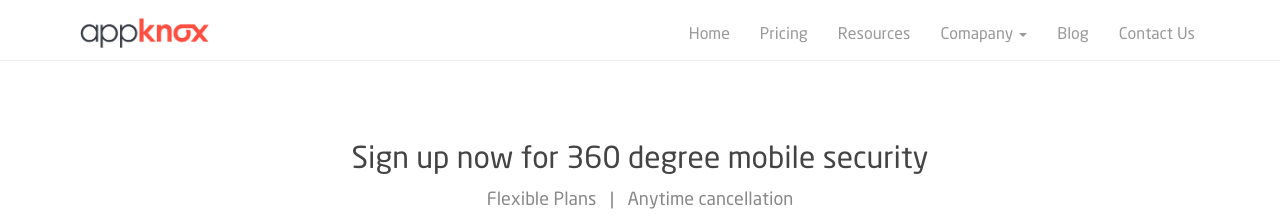
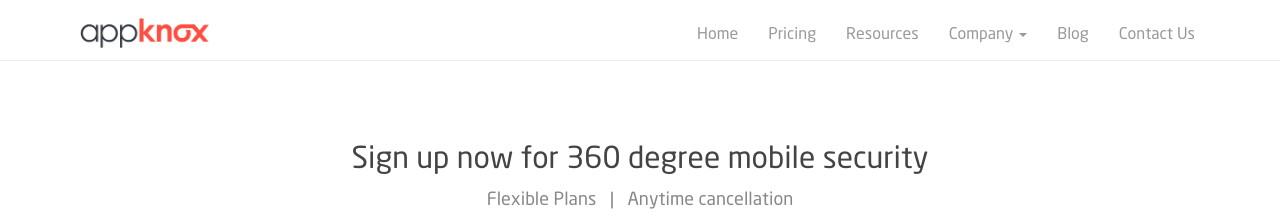
Before and after one commit to appknox/website, a Jekyll site: the page built from pricing.html, in a window 1280 px wide. Shown: the top 217 px of the page. Built offline with Jekyll 4.4.1, drawn with Linux system fonts in a browser that asks for light colours; nearby versions of some CDN libraries; a script that is not in the unit is left out; comment, search, counter and statistics services are not loaded.

Commit message:
Typo error fix

```diff
--- a/_includes/header.html
+++ b/_includes/header.html
@@ -18,7 +18,7 @@
 <li><a href="/pricing">Pricing</a></li>
 <li><a href="/resources">Resources</a></li>
     <li class="dropdown" id="company-menu">
-      <a href="/company" id="company-link" class="dropdown-toggle" data-toggle="dropdown" role="button" aria-haspopup="true" aria-expanded="false">Comapany <span class="caret"></span></a>
+      <a href="/company" id="company-link" class="dropdown-toggle" data-toggle="dropdown" role="button" aria-haspopup="true" aria-expanded="false">Company <span class="caret"></span></a>
       <ul class="dropdown-menu" id="company-dropdown">
         <li><a href="#about-us" class="hashMenu" id="about-us-butn">About Us</a></li>
         <li><a href="#team" class="hashMenu" id="team-butn">Team</a></li>
```
